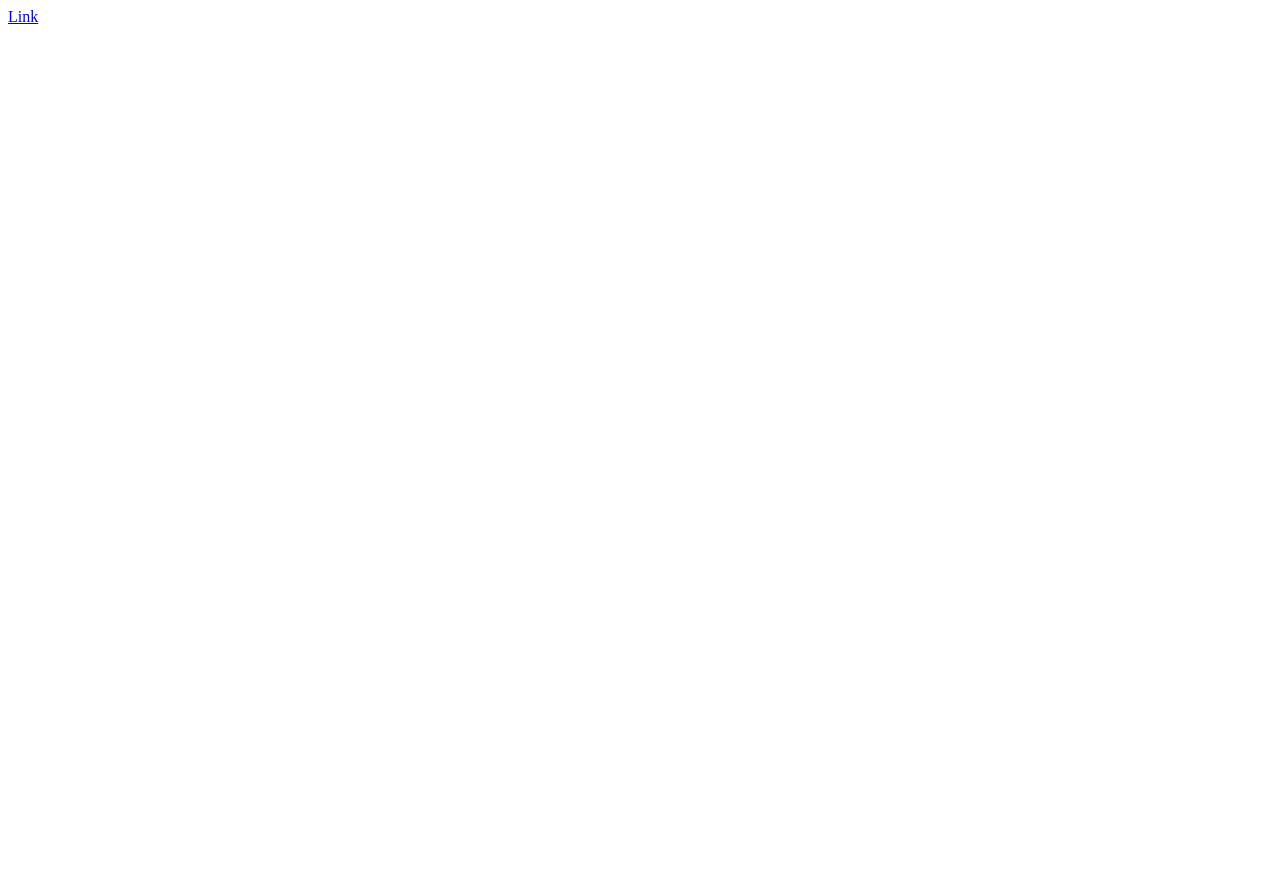
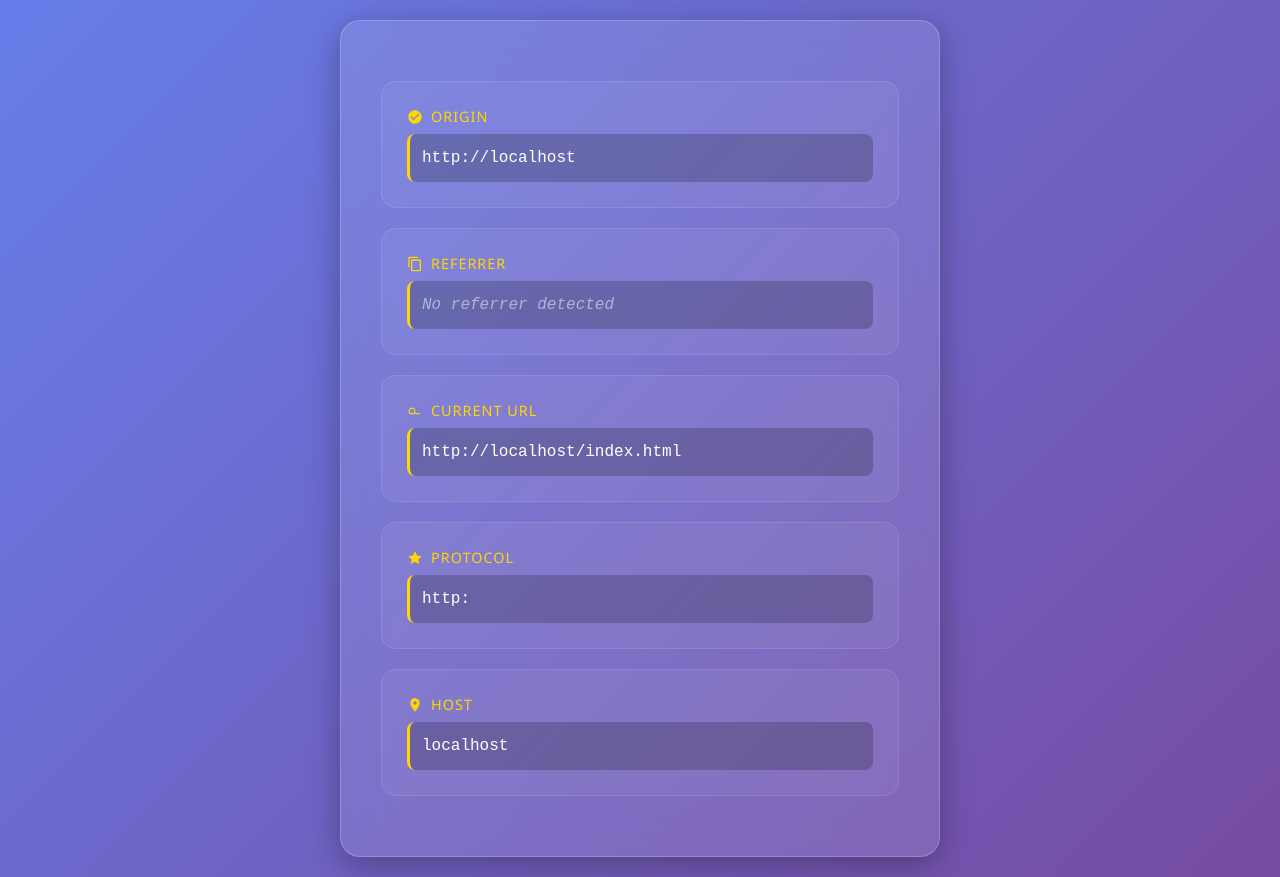
Before and after one commit to xrgbs/cts, a plain HTML site: page index.html in a window 1280 px wide. Before the commit the page ends 800 px from the top, so only its background shows below. Drawn offline with Linux system fonts and the light colour scheme.

Commit message:
Update index.html

```diff
--- a/index.html
+++ b/index.html
@@ -1 +1,158 @@
- <a href="https://browserleaks.com/javascript">Link</a>
+<!DOCTYPE html>
+<html lang="en">
+<head>
+    <meta charset="UTF-8">
+    <meta name="viewport" content="width=device-width, initial-scale=1.0">
+    <title>Origin & Referrer Inspector</title>
+    <style>
+        * {
+            margin: 0;
+            padding: 0;
+            box-sizing: border-box;
+        }
+
+        body {
+            background: linear-gradient(135deg, #667eea 0%, #764ba2 100%);
+            min-height: 100vh;
+            font-family: 'Segoe UI', Tahoma, Geneva, Verdana, sans-serif;
+            display: flex;
+            align-items: center;
+            justify-content: center;
+            padding: 20px;
+        }
+
+        .inspector {
+            background: rgba(255, 255, 255, 0.1);
+            backdrop-filter: blur(20px);
+            border-radius: 20px;
+            border: 1px solid rgba(255, 255, 255, 0.2);
+            padding: 40px;
+            max-width: 600px;
+            width: 100%;
+            box-shadow: 0 8px 32px rgba(0, 0, 0, 0.3);
+        }
+
+        .data-card {
+            background: rgba(255, 255, 255, 0.05);
+            border-radius: 15px;
+            padding: 25px;
+            margin: 20px 0;
+            border: 1px solid rgba(255, 255, 255, 0.1);
+            transition: all 0.3s ease;
+        }
+
+        .data-card:hover {
+            background: rgba(255, 255, 255, 0.1);
+            transform: translateY(-2px);
+        }
+
+        .data-label {
+            color: #ffd700;
+            font-size: 0.9rem;
+            text-transform: uppercase;
+            letter-spacing: 1px;
+            margin-bottom: 8px;
+            display: flex;
+            align-items: center;
+            gap: 8px;
+        }
+
+        .data-value {
+            color: white;
+            font-family: 'Courier New', monospace;
+            font-size: 1rem;
+            word-break: break-all;
+            line-height: 1.5;
+            background: rgba(0, 0, 0, 0.2);
+            padding: 12px;
+            border-radius: 8px;
+            border-left: 3px solid #ffd700;
+        }
+
+        .empty-value {
+            color: rgba(255, 255, 255, 0.5);
+            font-style: italic;
+        }
+
+        .icon {
+            width: 16px;
+            height: 16px;
+            fill: currentColor;
+        }
+    </style>
+</head>
+<body>
+    <div class="inspector">
+        <div class="data-card">
+            <div class="data-label">
+                <svg class="icon" viewBox="0 0 24 24">
+                    <path d="M12 2C6.48 2 2 6.48 2 12s4.48 10 10 10 10-4.48 10-10S17.52 2 12 2zm-2 15l-5-5 1.41-1.41L10 14.17l7.59-7.59L19 8l-9 9z"/>
+                </svg>
+                Origin
+            </div>
+            <div class="data-value" id="origin"></div>
+        </div>
+
+        <div class="data-card">
+            <div class="data-label">
+                <svg class="icon" viewBox="0 0 24 24">
+                    <path d="M16 1H4c-1.1 0-2 .9-2 2v14h2V3h12V1zm3 4H8c-1.1 0-2 .9-2 2v14c0 1.1.9 2 2 2h11c1.1 0 2-.9 2-2V7c0-1.1-.9-2-2-2zm0 16H8V7h11v14z"/>
+                </svg>
+                Referrer
+            </div>
+            <div class="data-value" id="referrer"></div>
+        </div>
+
+        <div class="data-card">
+            <div class="data-label">
+                <svg class="icon" viewBox="0 0 24 24">
+                    <path d="M3.9 12c0-1.71 1.39-3.1 3.1-3.1h4V7H6.9C4.29 7 2.2 9.09 2.2 11.7v.6c0 2.61 2.09 4.7 4.7 4.7H11v-1.9H6.9c-1.71 0-3.1-1.39-3.1-3.1v-.6zm8.1 0c0 1.71 1.39 3.1 3.1 3.1H19v1.9h-3.9c-2.61 0-4.7-2.09-4.7-4.7v-.6c0-2.61 2.09-4.7 4.7-4.7H19V7h-3.9c-1.71 0-3.1 1.39-3.1 3.1v.6z"/>
+                </svg>
+                Current URL
+            </div>
+            <div class="data-value" id="currentUrl"></div>
+        </div>
+
+        <div class="data-card">
+            <div class="data-label">
+                <svg class="icon" viewBox="0 0 24 24">
+                    <path d="M12 2l3.09 6.26L22 9.27l-5 4.87 1.18 6.88L12 17.77l-6.18 3.25L7 14.14 2 9.27l6.91-1.01L12 2z"/>
+                </svg>
+                Protocol
+            </div>
+            <div class="data-value" id="protocol"></div>
+        </div>
+
+        <div class="data-card">
+            <div class="data-label">
+                <svg class="icon" viewBox="0 0 24 24">
+                    <path d="M12 2C8.13 2 5 5.13 5 9c0 5.25 7 13 7 13s7-7.75 7-13c0-3.87-3.13-7-7-7zm0 9.5c-1.38 0-2.5-1.12-2.5-2.5s1.12-2.5 2.5-2.5 2.5 1.12 2.5 2.5-1.12 2.5-2.5 2.5z"/>
+                </svg>
+                Host
+            </div>
+            <div class="data-value" id="host"></div>
+        </div>
+    </div>
+
+    <script>
+        function loadData() {
+            document.getElementById('origin').textContent = window.location.origin;
+
+            const referrerElement = document.getElementById('referrer');
+            if (document.referrer) {
+                referrerElement.textContent = document.referrer;
+                referrerElement.classList.remove('empty-value');
+            } else {
+                referrerElement.textContent = 'No referrer detected';
+                referrerElement.classList.add('empty-value');
+            }
+
+            document.getElementById('currentUrl').textContent = window.location.href;
+            document.getElementById('protocol').textContent = window.location.protocol;
+            document.getElementById('host').textContent = window.location.host;
+        }
+
+        loadData();
+    </script>
+</body>
+</html>
```
